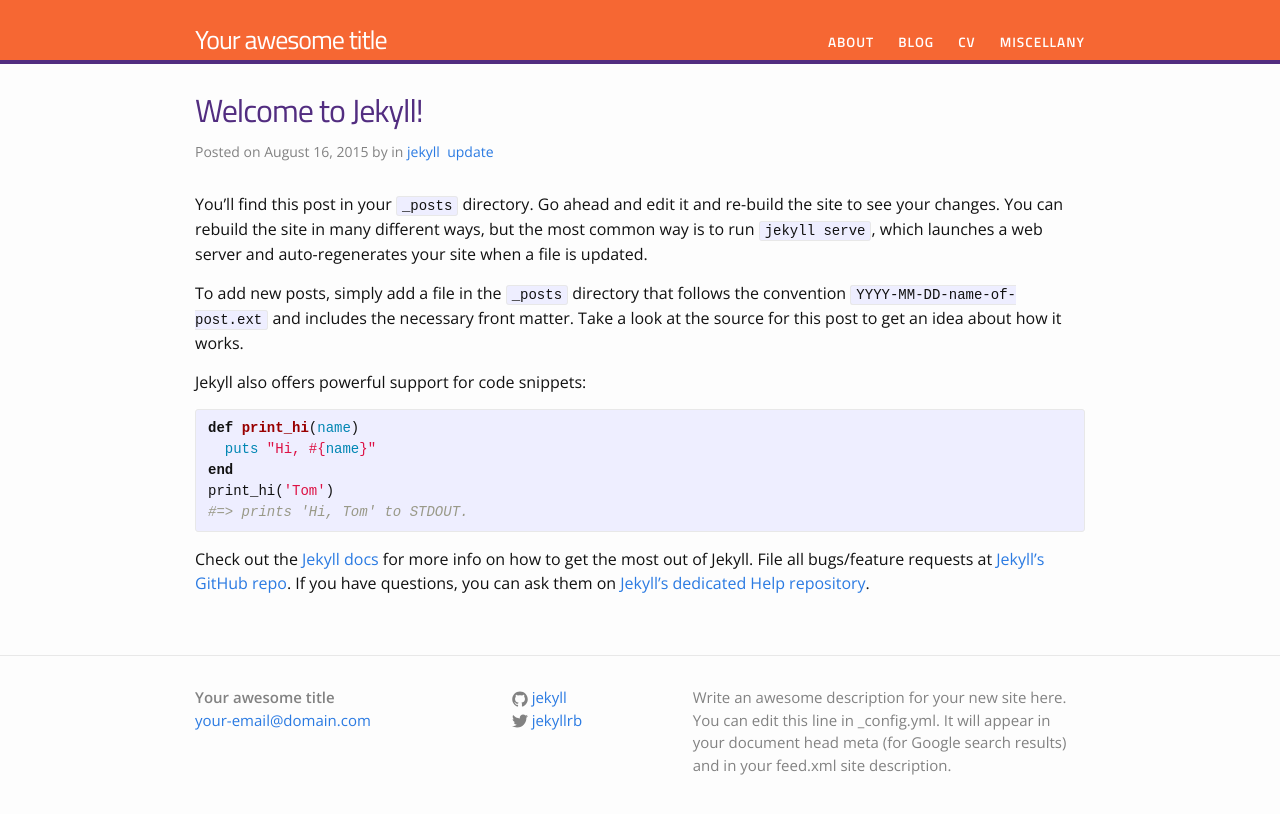
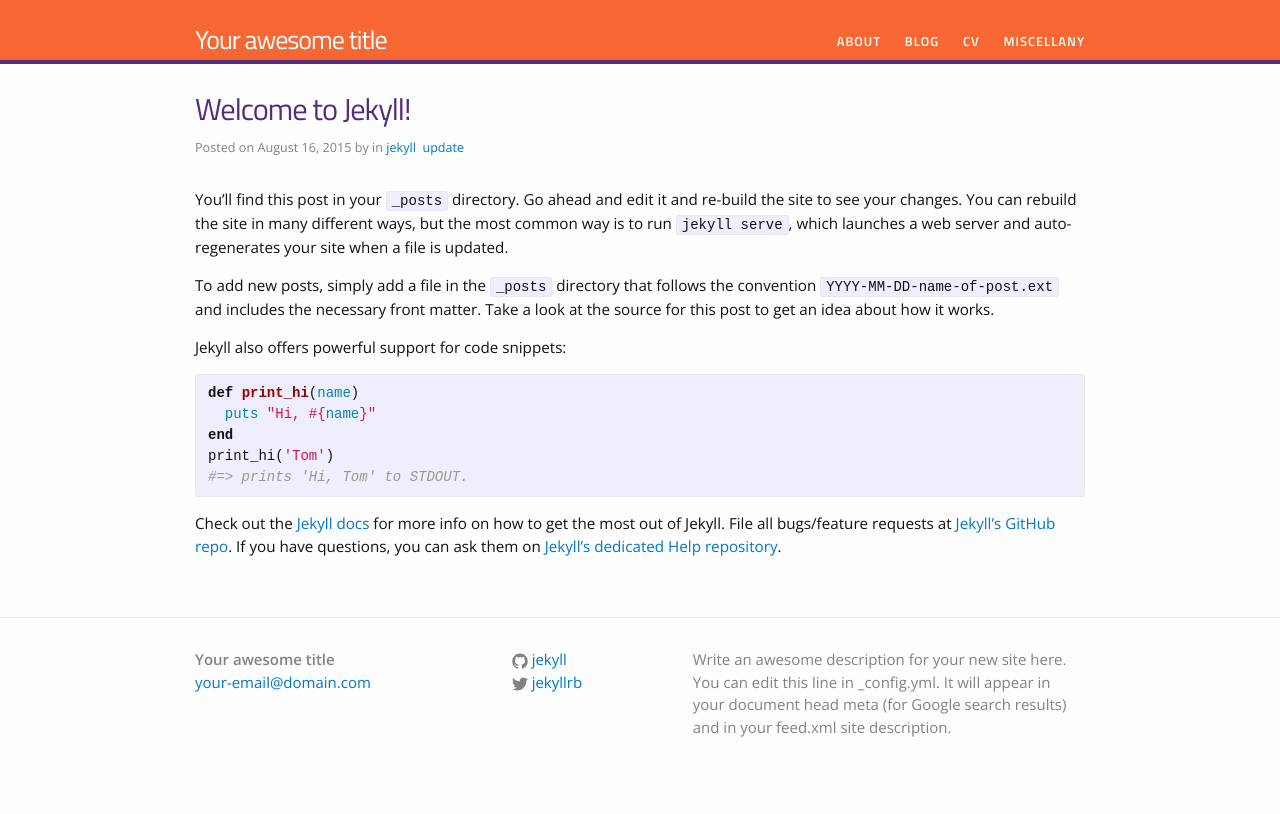
Before and after one commit to svmiller/steve-ngvb-jekyll-template, a Jekyll site: the page built from _posts/2015-08-16-welcome-to-jekyll.markdown, in a window 1280 px wide. Shown: the top 814 px of the page. Built offline with Jekyll 4.4.1, drawn with Linux system fonts in a browser that asks for light colours.

Commit message:
conform svmiller.github.io to jekyll-template (02.02.2016)

```diff
--- a/_config.yml
+++ b/_config.yml
@@ -12,3 +12,13 @@
 
 # Build settings
 markdown: kramdown
+
+# Other options
+permalink: blog/:year/:month/:title
+job.title: "Assistant Professor"
+excerpt_separator: "<!--more-->"
+
+# SEO stuff
+# google_author: ""
+# google_site_verification: ""
+# bing_webmastertools_id: ""
--- a/_includes/head.html
+++ b/_includes/head.html
@@ -12,5 +12,7 @@
 <link rel='stylesheet' id='open-sans-css'  href='//fonts.googleapis.com/css?family=Open+Sans%3A300italic%2C400italic%2C600italic%2C300%2C400%2C600&#038;subset=latin%2Clatin-ext&#038;ver=4.2.4' type='text/css' media='all' />
 <link href='http://fonts.googleapis.com/css?family=Titillium+Web:600italic,600,400,400italic' rel='stylesheet' type='text/css'>
 
-
+{% if site.google_author %}<link rel="author" href="{{ site.google_author }}"/>{% endif %}
+{% if site.google_site_verification %}<meta name="google-site-verification" content="{{ site.google_site_verification}}" />{% endif %}
+{% if site.bing_webmastertools_id %}<meta name="msvalidate.01" content="{{ site.bing_webmastertools_id }}" />{% endif %}
 </head>
--- a/_sass/_base.scss
+++ b/_sass/_base.scss
@@ -93,8 +93,8 @@
     color: $brand-color;
     text-decoration: none;
 
-    &:visited {
-        color: darken($brand-color, 15%);
+   &:visited {
+    /*    color: darken($brand-color, 15%); */
     }
 
     &:hover {
@@ -205,3 +205,14 @@
         }
     }
 }
+
+
+
+a.tosu {
+color: #b00000;
+background: #f5f5f5;
+text-decoration: none;
+ padding: 2px;
+ font-weight: 600;
+font-family: 'Capita', Georgia, serif;
+}
--- a/css/main.scss
+++ b/css/main.scss
@@ -7,7 +7,7 @@
 
 // Our variables
 $base-font-family: 'Open Sans', Helvetica, Arial, sans-serif;
-$base-font-size:   16px;
+$base-font-size:   .95em;
 $small-font-size:  $base-font-size * 0.875;
 $base-line-height: 1.5;
 
@@ -15,7 +15,7 @@
 
 $text-color:       #111;
 $background-color: #fdfdfd;
-$brand-color:      #2a7ae2;
+$brand-color:      #0077CC;
 // $gameday-sky: #109dc0;
 $clemson-purple:      #522d80;
 $clemson-orange:      #f66733;
```
